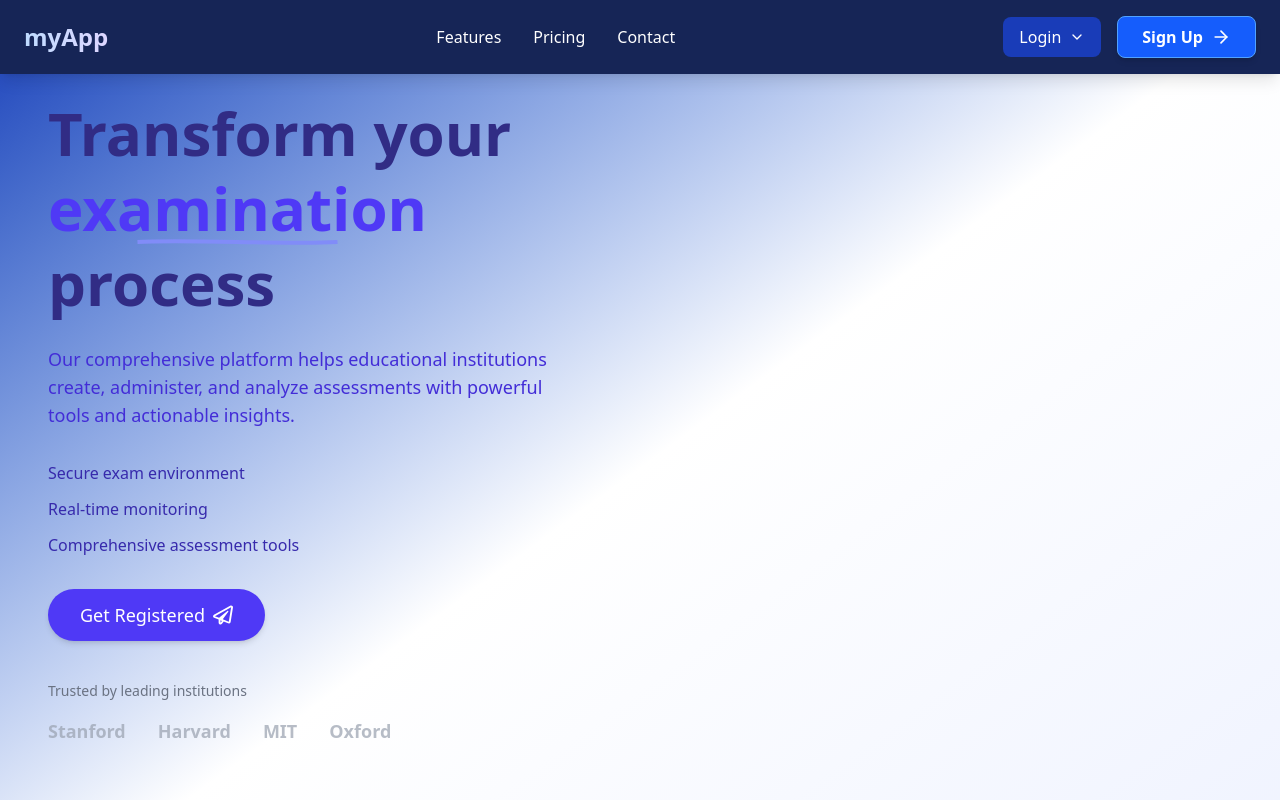
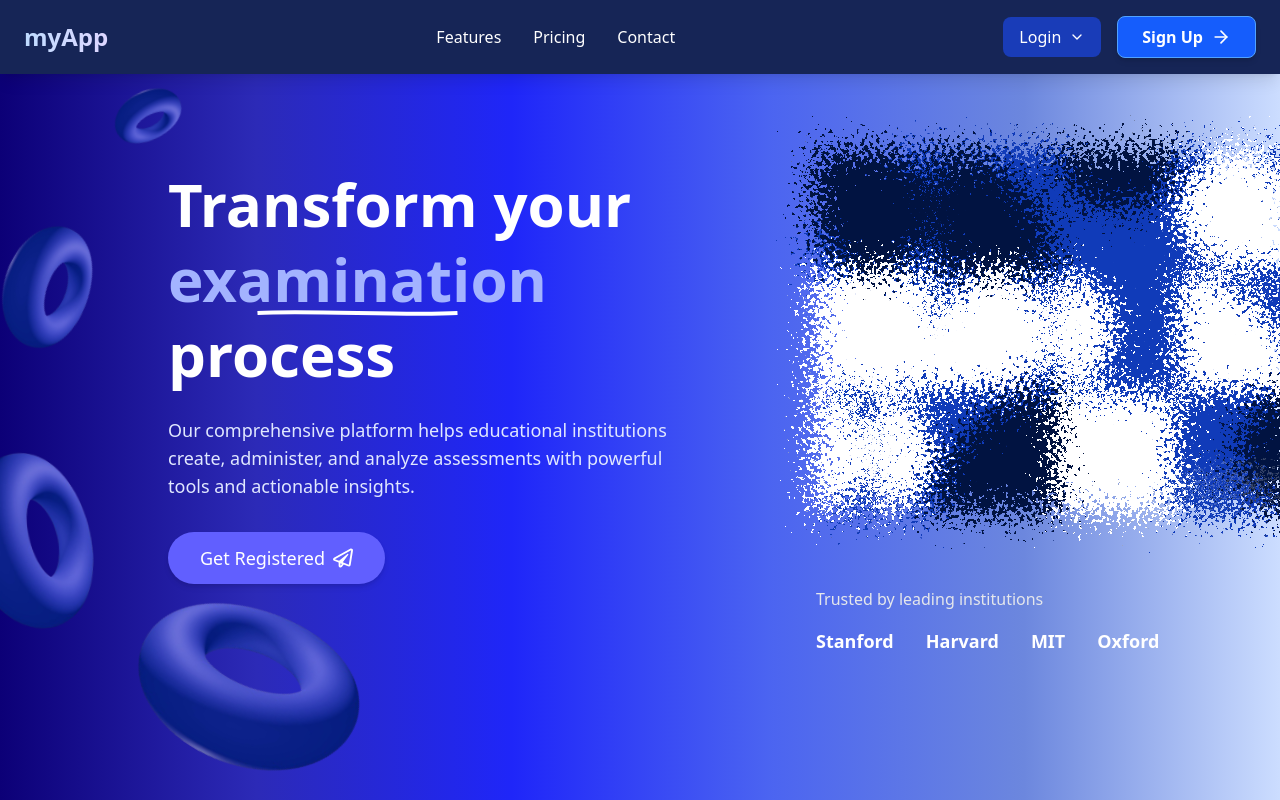
Before and after one commit to InsansaTechnoledge/Test-Series, a React (Vite) app in the folder TestSeries/: page / in a window 1280 px wide. Shown: the top 800 px of the page. Built offline with nearby package versions, Linux system fonts and the light colour scheme.

Commit message:
hero oage

```diff
--- a/TestSeries/features/beforeAuth/pages/Hero.jsx
+++ b/TestSeries/features/beforeAuth/pages/Hero.jsx
@@ -1,6 +1,8 @@
 import React from 'react';
 import { ArrowRight, Check, Shield, Clock, BookOpen } from 'lucide-react';
-import plane from '../../../assests/Landing/Hero/planeButton.svg'
+import plane from '../../../assests/Landing/Hero/planeButton.svg';
+import rings from '../../../assests/Landing/Hero/rings.svg';
+import mirrorBg from '../../../assests/Landing/Hero/mirrorBg.svg';
 
 const HeroSection = () => {
   const features = [
@@ -10,41 +12,43 @@ const HeroSection = () => {
   ];
 
   return (
-    <div className="bg-gradient-to-br from-blue-800 via-white to-indigo-50 overflow-hidden">
-      <div className="container mx-auto py-16 md:py-24 px-4 md:px-8 lg:px-12 relative">
+    <div className="relative bg-[linear-gradient(to_right,_#0c0077,_#2C2AB7,_#1F26F9,_#4B64F1,_#6C87DE,_#CCDDFF)] overflow-hidden">
+      <img
+        src={rings}
+        alt='rings'
+        className='h-full absolute top-14 left-0' />
+      <div className="container mx-30 py-18 md:py-24 px-4 md:px-8 lg:px-12 relative">
 
-        <div className="grid lg:grid-cols-2 gap-12 items-center">
+        <div className="grid lg:grid-cols-2 items-center">
           {/* Left content - Text area */}
-          <div className="z-10">
+          <div className="z-10 ">
 
-            <h1 className="text-4xl md:text-5xl lg:text-6xl font-bold text-indigo-900 leading-tight mb-6">
-              Transform your <span className="text-indigo-600 relative">
+            <h1 className="text-4xl md:text-5xl lg:text-6xl font-bold text-white leading-tight mb-6">
+              Transform your <span className="text-indigo-300 relative">
                 examination
                 <svg className="absolute bottom-1 left-0 w-full" height="6" viewBox="0 0 200 6" xmlns="http://www.w3.org/2000/svg">
-                  <path d="M0,3 C50,0 150,6 200,3" stroke="#818cf8" strokeWidth="4" fill="none" />
+                  <path d="M0,3 C50,0 150,6 200,3" stroke="white" strokeWidth="4" fill="none" />
                 </svg>
               </span> process
             </h1>
 
-            <p className="text-lg text-indigo-700 mb-8 max-w-lg">
+            <p className="text-lg text-indigo-100 mb-8 max-w-lg">
               Our comprehensive platform helps educational institutions create, administer, and analyze assessments with powerful tools and actionable insights.
             </p>
 
             {/* Feature points */}
-            <div className="mb-8 space-y-3">
+            {/* <div className="mb-8 space-y-3">
               {features.map((feature, index) => (
                 <div key={index} className="flex items-center">
-                  {/* <div className="bg-indigo-100 p-1 rounded-full mr-3">
-                    <feature.icon className="w-4 h-4 text-indigo-600" />
-                  </div> */}
-                  <span className="text-indigo-800">{feature.text}</span>
+
+                  <span className="text-indigo-100">{feature.text}</span>
                 </div>
               ))}
-            </div>
+            </div> */}
 
             {/* CTA buttons */}
             <div className="flex flex-col sm:flex-row gap-4">
-              <button className="bg-indigo-600 hover:bg-indigo-700 text-white px-8 py-3 rounded-4xl font-medium text-lg transition-all duration-300 shadow-md hover:shadow-lg flex items-center justify-center">
+              <button className="bg-indigo-500 hover:bg-indigo-600 text-white px-8 py-3 rounded-4xl font-medium text-lg transition-all duration-300 shadow-md hover:shadow-lg flex items-center justify-center">
                 Get Registered
                 {/* <ArrowRight className="ml-2 w-5 h-5" /> */}
                 <img src={plane} alt="" className='ml-2 w-5 h-5' />
@@ -52,9 +56,20 @@ const HeroSection = () => {
 
             </div>
 
-            <div className="mt-10">
-              <p className="text-sm text-gray-500 mb-4">Trusted by leading institutions</p>
-              <div className="flex flex-wrap gap-8 items-center opacity-70">
+
+          </div>
+
+          {/* Right content - Image area */}
+          <div className="relative">
+            <div>
+              <img
+                src={mirrorBg}
+                alt='mirror bg'
+                className='' />
+            </div>
+            <div className="mt-5 ml-14">
+              <p className="text-md text-gray-200 mb-4">Trusted by leading institutions</p>
+              <div className="flex flex-wrap gap-8 items-center">
                 <UniversityLogo name="Stanford" />
                 <UniversityLogo name="Harvard" />
                 <UniversityLogo name="MIT" />
@@ -62,19 +77,13 @@ const HeroSection = () => {
               </div>
             </div>
           </div>
-
-          {/* Right content - Image area */}
-          <div className="relative">
-
-
-          </div>
         </div>
       </div>
 
       {/* Wavy divider */}
       <div className="relative h-16 mt-8">
         <svg className="absolute bottom-0 w-full h-full" preserveAspectRatio="none" viewBox="0 0 1440 74" fill="none" xmlns="http://www.w3.org/2000/svg">
-          <path d="M0,37 C240,74 480,0 720,37 C960,74 1200,0 1440,37 L1440 74 L0 74 Z" fill="#E4E5FF"/>
+          <path d="M0,37 C240,74 480,0 720,37 C960,74 1200,0 1440,37 L1440 74 L0 74 Z" fill="#E4E5FF" />
         </svg>
       </div>
     </div>
@@ -83,7 +92,7 @@ const HeroSection = () => {
 
 
 const UniversityLogo = ({ name }) => (
-  <div className="font-bold text-gray-400 text-lg">{name}</div>
+  <div className="font-bold text-white text-lg">{name}</div>
 );
 
 export default HeroSection;
```
